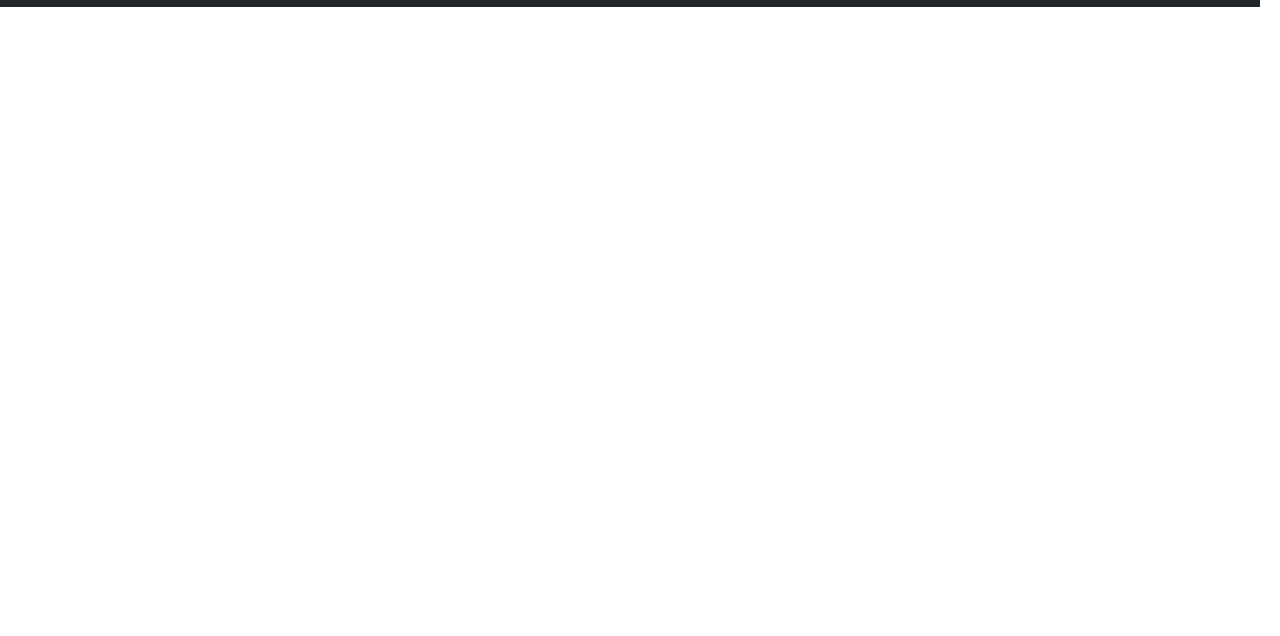
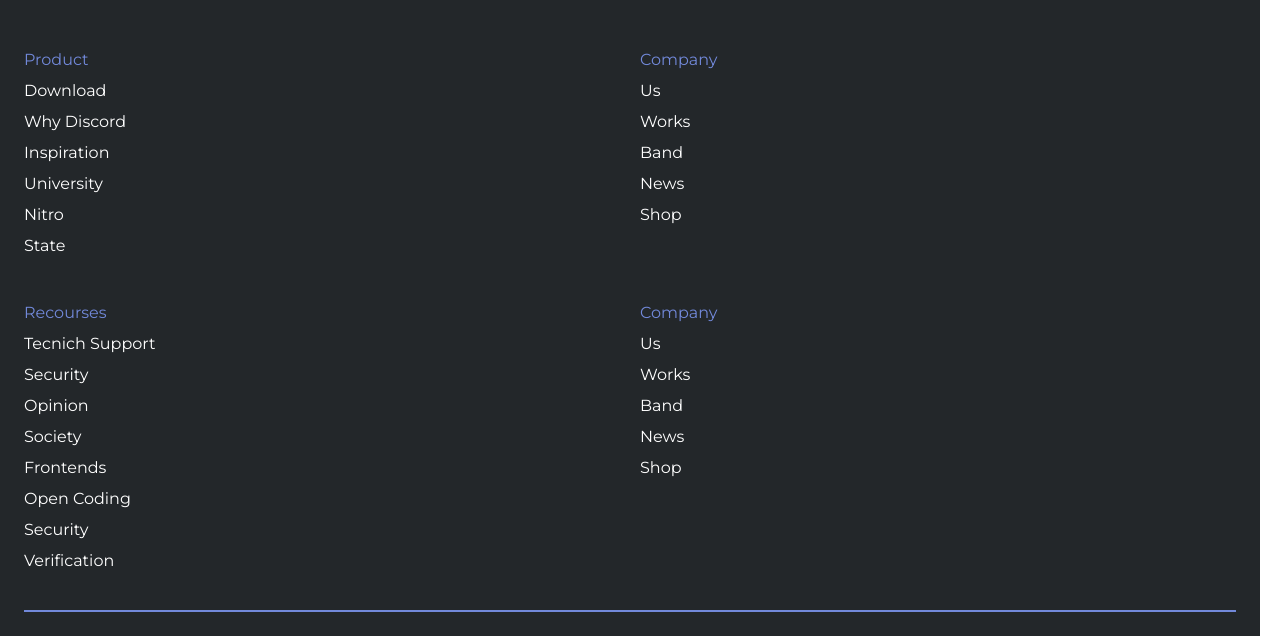
Before and after one commit to Christiano0407/build_practice-portfolio, a website: page src/html/index.html in a window 1280 px wide. Shown: the part 4583-5219 px from the top of the page. Before the commit the page ends 4590 px from the top, so only its background shows below. Drawn offline with nearby package versions, Linux system fonts and the light colour scheme; a web font is replaced by a local one.

Commit message:
first-finish

```diff
--- a/src/css/style.css
+++ b/src/css/style.css
@@ -255,15 +255,78 @@
     background-color: var(--dark-clr);
     width: 100%;
     max-width: 1260px;
+    color: var(--light-clr);
+    padding: 8rem 2.4rem 6.4rem;
+}
+.main-footer .row {
+    padding: 0;
 }
 .info-box {
-
+  grid-column: span 4;
+  margin-bottom: 5.6rem;
 }
-.footer-title {
+.info-box .footer-title {
     color: var(--brand-clr);
+    font-size: 3.2rem;
+}
+.languages {
+ margin: 2.4rem 0;
+ display: flex;
+ align-items: center;
+ font-size: 1.4rem;
+}
+.languages img {
+    width: 2.4rem;
+    margin-right: 1rem;
+}
+.languages span {
+    margin: 0 .8rem;
+}
+.sm-link {
+    margin-right: 2rem;
+}
+.sm-link  i{
+    color: var(--off-white-clr);
+    border-radius: .5rem;
+    font-size: 2.3rem;
 }
 
+.spacer {
+ display: none;
+}
 
+.footer-link-group {
+ margin-bottom: 4rem;
+ font-size: 1.6rem;
+ grid-column: span 2;
+}
+.footer-link-group .footer-title {
+  color: var(--brand-clr);
+  padding-top: .8rem;
+  font-weight: 100;
+  font-size: inherit;
+}
+.footer-link {
+    color: var(--light-clr);
+    display: block;
+    margin-top: 1.2rem;
+}
+
+.divider {
+    grid-column: 1/-1;
+    height: 2px;
+    background-color: var(--brand-clr);
+    margin-bottom: 3rem;
+}
+
+.main-footer .remove-grid {
+    display: flex;
+    justify-content: space-between;
+    align-items: center;
+}
+.main-footer .btn-brand {
+    line-height: 1.8;
+}
 
         /* ====  MEDIAQueries ==== */
 @media screen and (min-width: 1260px) {
--- a/src/html/index.html
+++ b/src/html/index.html
@@ -173,7 +173,59 @@
                     <a href="#" class="sm-link"><i class="fab fa-youtube-square"></i></a>
                    </div>
             </div>
+
+            <div class="spacer"></div>
+
+            <div class="footer-link-group">
+                <h5 class="footer-title" >Product</h5>
+                <a href="#" class="footer-link">Download</a>
+                <a href="#" class="footer-link">Why Discord</a>
+                <a href="#" class="footer-link">Inspiration</a>
+                <a href="#" class="footer-link">University</a>
+                <a href="#" class="footer-link">Nitro</a>
+                <a href="#" class="footer-link">State</a>
+            </div>
+
+            <div class="footer-link-group">
+                <h5 class="footer-title" >Company</h5>
+                <a href="#" class="footer-link">Us</a>
+                <a href="#" class="footer-link">Works</a>
+                <a href="#" class="footer-link">Band</a>
+                <a href="#" class="footer-link">News</a>
+                <a href="#" class="footer-link">Shop</a>
+            </div>
+
+            <div class="footer-link-group">
+                <h5 class="footer-title" >Recourses</h5>
+                <a href="#" class="footer-link">Tecnich Support</a>
+                <a href="#" class="footer-link">Security</a>
+                <a href="#" class="footer-link">Opinion</a>
+                <a href="#" class="footer-link">Society</a>
+                <a href="#" class="footer-link">Frontends</a>
+                <a href="#" class="footer-link">Open Coding</a>
+                <a href="#" class="footer-link">Security</a>
+                <a href="#" class="footer-link">Verification</a>
+            </div>
+
+            <div class="footer-link-group">
+                <h5 class="footer-title" >Company</h5>
+                <a href="#" class="footer-link">Us</a>
+                <a href="#" class="footer-link">Works</a>
+                <a href="#" class="footer-link">Band</a>
+                <a href="#" class="footer-link">News</a>
+                <a href="#" class="footer-link">Shop</a>
+            </div>
+
+            <div class="divider"></div>
+
         </div>
+                 <!--   FOOTER-LOGO -->
+        <div class="row container remove-grid">
+            <a href="../html/index.html" class="logo" title="logo">
+           <img src="../assets/img/logo.svg" alt="logo" title="logo">
+           </a>
+           <a href="#" class="btn btn-small btn-brand">login</a>
+       </div>
     </footer>
 
         <script src="../js/index.js" type="module"></script>
```
